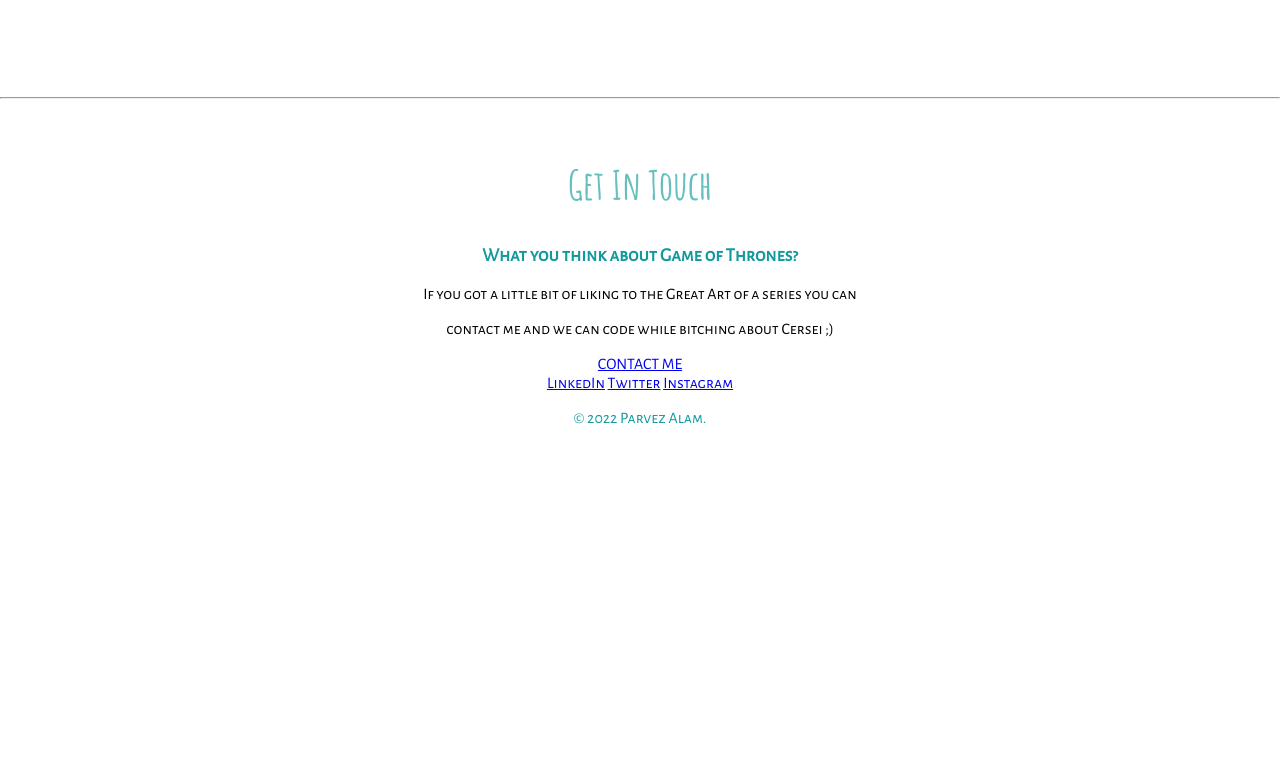
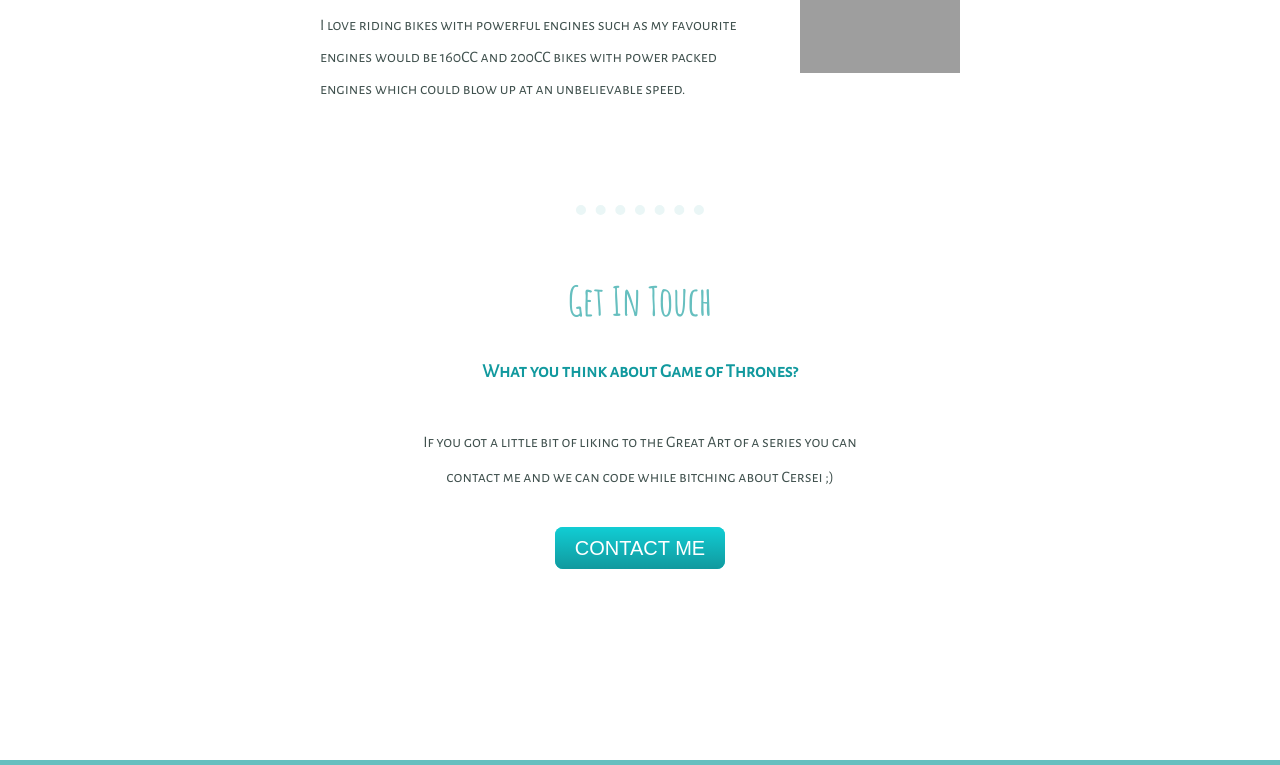
Before and after one commit to Prvzalm/Portfolio-Webpage, a plain HTML site: page index.html in a window 1280 px wide. Shown: the part 1855-2620 px from the top of the page. Before the commit the page ends 2299 px from the top, so only its background shows below. Drawn offline with Linux system fonts and the light colour scheme; grey boxes are pictures that could not be loaded.

Commit message:
Update style.css

```diff
--- a/css/styles.css
+++ b/css/styles.css
@@ -1,12 +1,12 @@
 body {
-
+    color: #40514E;
     margin: 0;
     text-align: center;
     font-family: 'Alegreya Sans SC', sans-serif;
 
 }
 .top {
-    background-color:#E4F9F5;
+    background-color:#EAF6F6;
     position: relative;
     padding-top: 100px;
 }
@@ -39,8 +39,14 @@ h3 {
     top: 50px;
 
 }
+.middle-container {
+    padding: 100px 0;
+}
 .bottom-container{
     color: #11999E;
+    background-color: #66BFBF;
+    margin: 100px auto 0;
+    padding: 50px;;
 }
 .skill-row {
     margin: 100px auto;
@@ -58,3 +64,55 @@ h3 {
     float: right;
     margin-left: 30px;
 }
+.p {
+    color:#40514E;
+}
+hr {
+    border-color:#EAF6F6;
+    border-style: none;
+    border-top-style: dotted;
+    border-width: 10px;
+    width: 10%;
+}
+.cersei {
+    margin: 50px auto;
+}
+.footer-link {
+    text-decoration: none;
+    padding: 0 20px;
+    color: #11999E;
+}
+.footer-link:hover {
+    color: #EAF6F6;
+}
+.p2022 {
+    color: #EAF6F6;
+    padding-top: 20px;
+    font-size: 0.75;
+}
+.btn {
+    background: #11cdd4;
+    background-image: -webkit-linear-gradient(top, #11cdd4, #11999e);
+    background-image: -moz-linear-gradient(top, #11cdd4, #11999e);
+    background-image: -ms-linear-gradient(top, #11cdd4, #11999e);
+    background-image: -o-linear-gradient(top, #11cdd4, #11999e);
+    background-image: linear-gradient(to bottom, #11cdd4, #11999e);
+    -webkit-border-radius: 8;
+    -moz-border-radius: 8;
+    border-radius: 8px;
+    font-family: Arial;
+    color: #ffffff;
+    font-size: 20px;
+    padding: 10px 20px 10px 20px;
+    text-decoration: none;
+  }
+
+  .btn:hover {
+    background: #30e3cb;
+    background-image: -webkit-linear-gradient(top, #30e3cb, #2bc4ad);
+    background-image: -moz-linear-gradient(top, #30e3cb, #2bc4ad);
+    background-image: -ms-linear-gradient(top, #30e3cb, #2bc4ad);
+    background-image: -o-linear-gradient(top, #30e3cb, #2bc4ad);
+    background-image: linear-gradient(to bottom, #30e3cb, #2bc4ad);
+    text-decoration: none;
+  }
```
